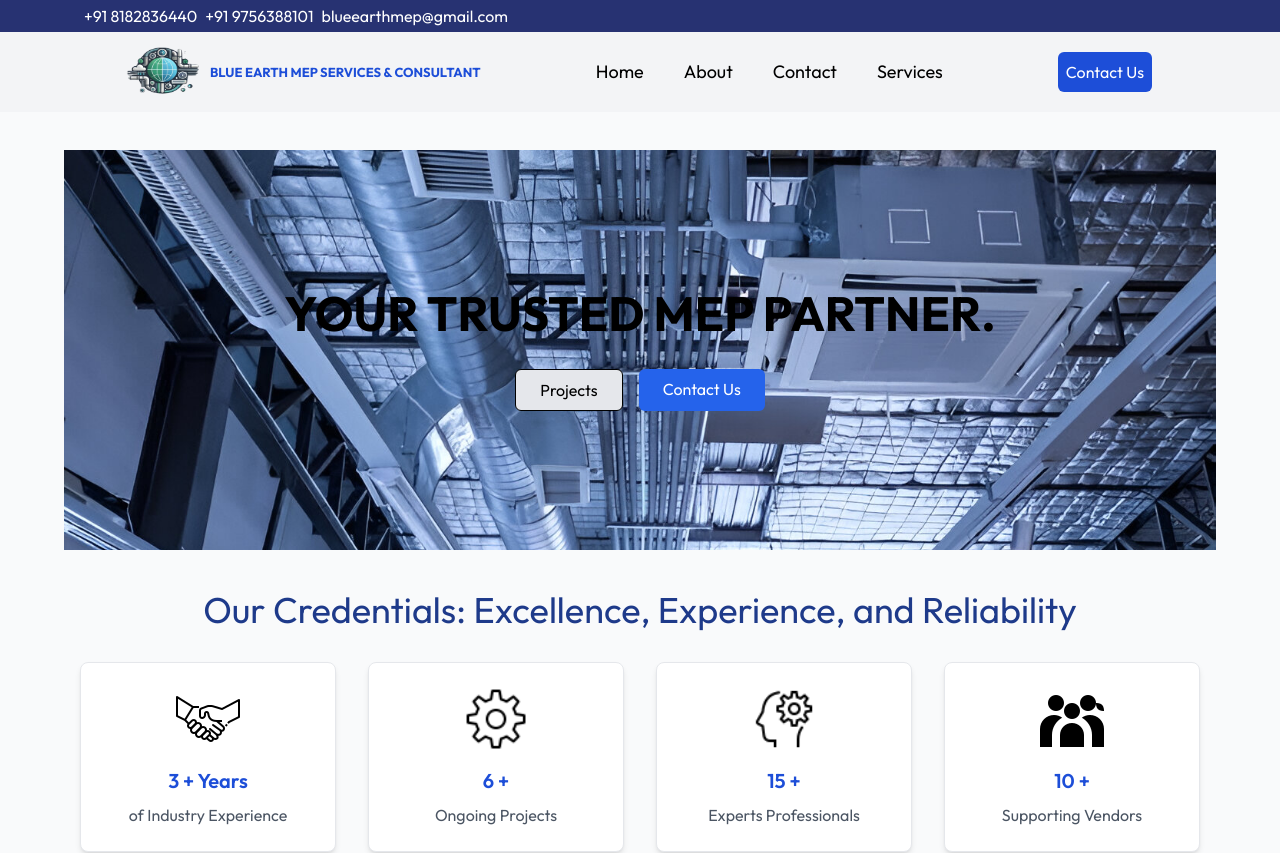
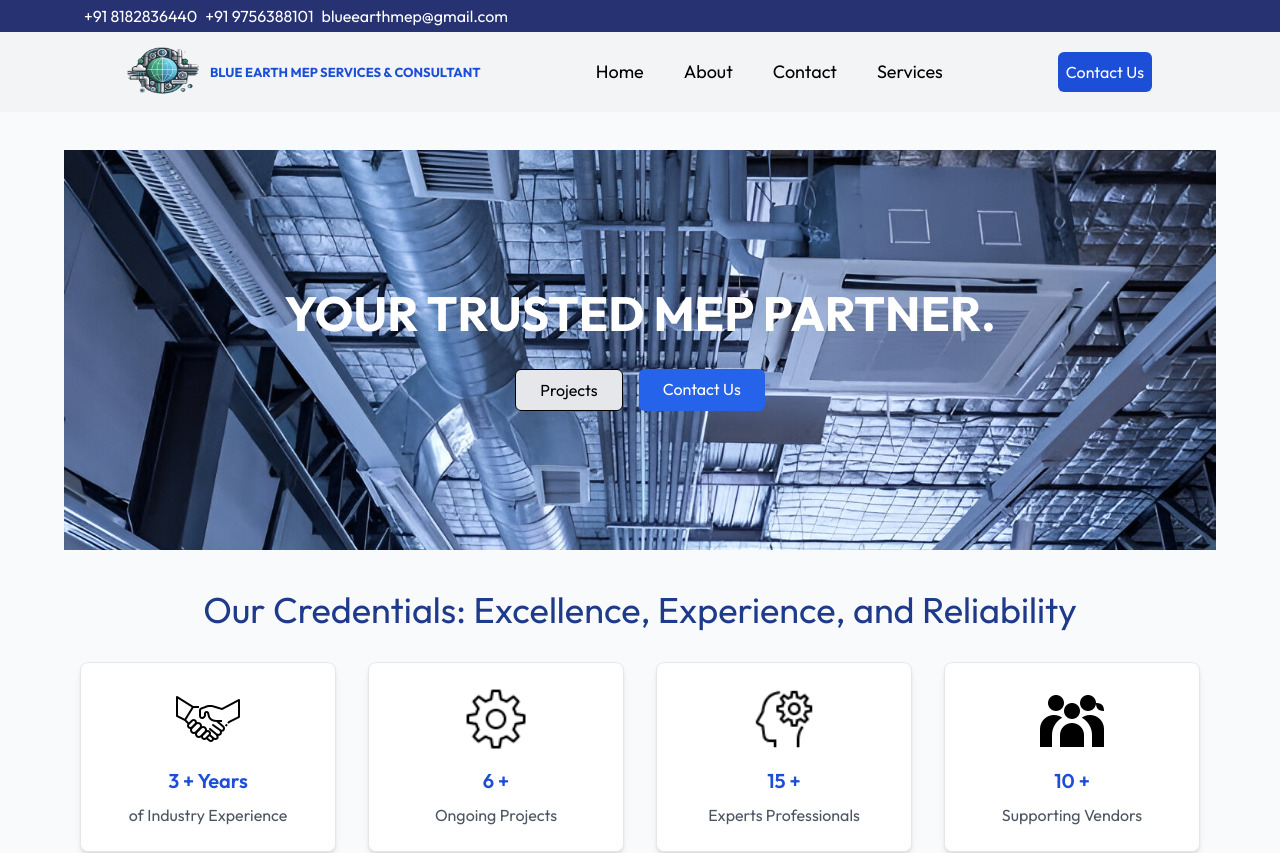
Before and after one commit to Haider-khangit551/build, a React (Vite) app: page / in a window 1280 px wide. Shown: the top 853 px of the page. Built offline with nearby package versions, Linux system fonts and the light colour scheme.

Commit message:
Update Header.jsx

```diff
--- a/src/components/Header.jsx
+++ b/src/components/Header.jsx
@@ -24,7 +24,7 @@ const Header = () => {
           }}
         >
           <div className="absolute inset-0 flex flex-col items-center justify-center text-center px-4 md:px-8 lg:px-12 text-white">
-            <h1 className="text-2xl sm:text-3xl text-black md:text-4xl lg:text-5xl font-bold leading-tight">
+            <h1 className="text-2xl sm:text-3xl text-white md:text-4xl lg:text-5xl font-bold leading-tight">
               YOUR TRUSTED MEP PARTNER.
             </h1>
 
```
